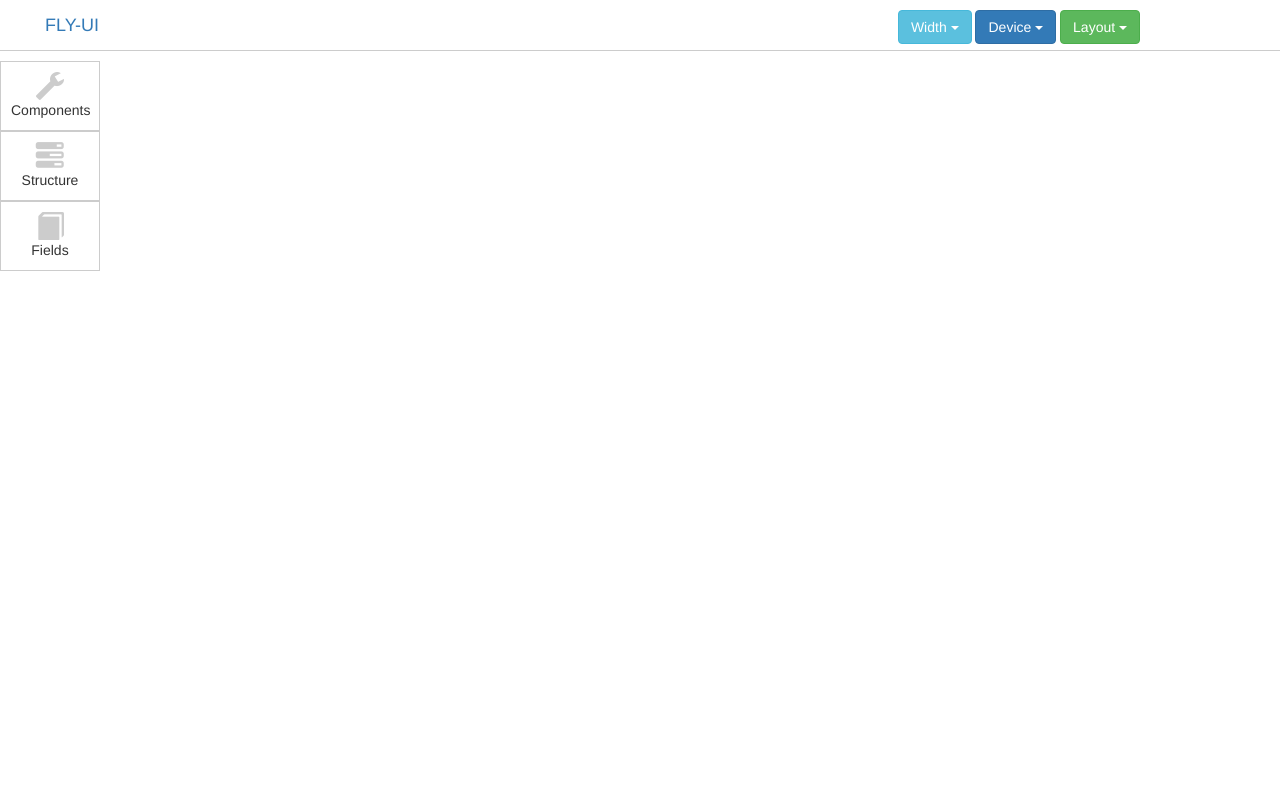
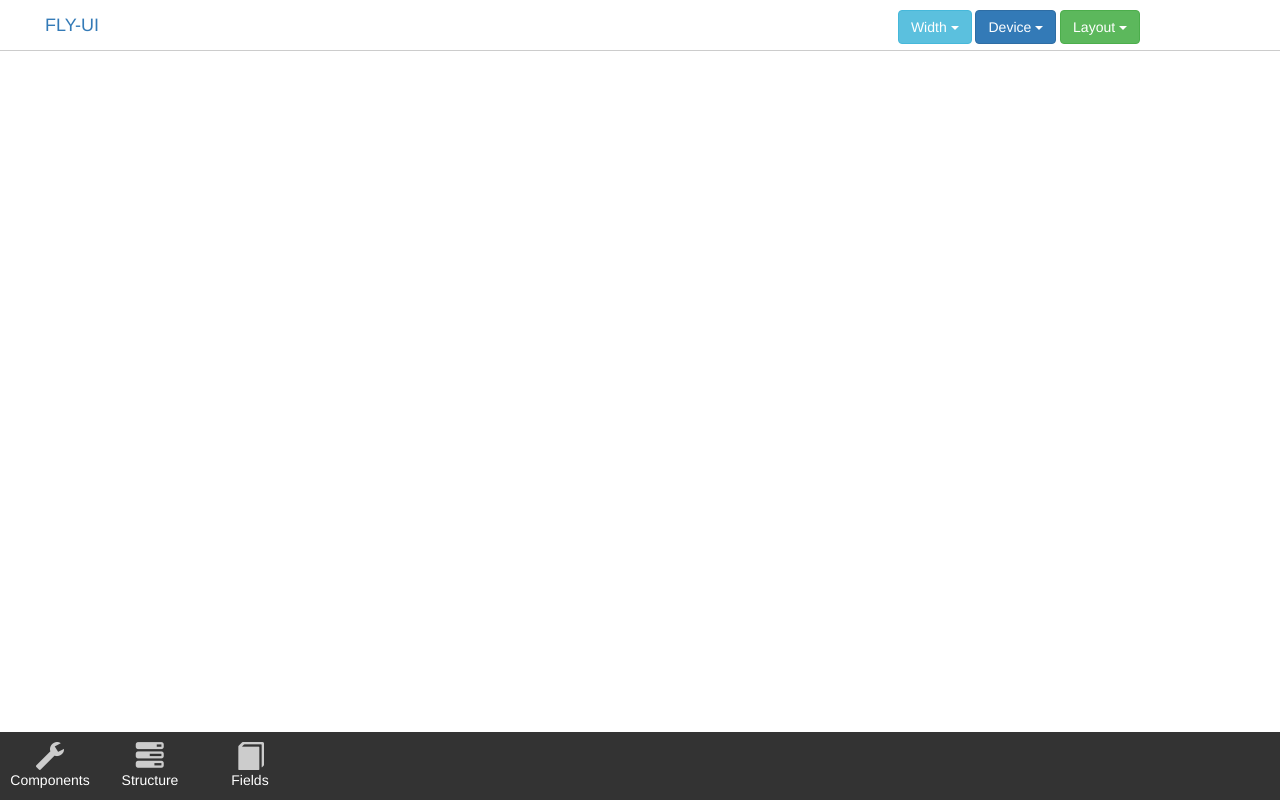
Before and after one commit to muthuvijay/fly-ui, a website: page app/index.html in a window 1280 px wide. Drawn offline with nearby package versions, Linux system fonts and the light colour scheme; some packages are replaced by stand-ins of ours; files that its build step writes are made by us from their sources.

Commit message:
nav component changed

```diff
--- a/Gruntfile.js
+++ b/Gruntfile.js
@@ -70,7 +70,7 @@ module.exports = function (grunt) {
     // The actual grunt server settings
     connect: {
       options: {
-        port: 9000,
+        port: 9002,
         // Change this to '0.0.0.0' to access the server from outside.
         hostname: 'localhost',
         livereload: 35729
--- a/app/scripts/controllers/main.js
+++ b/app/scripts/controllers/main.js
@@ -16,7 +16,7 @@ angular.module('genUiApp')
             defaultWidth : '100%',
             defaultDevice : 'col-sm-',
             defaultLayout : '12'
-        }
+        };
 
         //initialize
         function _init(){
@@ -25,7 +25,7 @@ angular.module('genUiApp')
                 width : $this.config.defaultWidth,
                 layout : $this.config.defaultLayout,
                 device : $this.config.defaultDevice
-            }
+            };
 
             $this.rowCount = [];
             $this.colCount = [];
@@ -41,7 +41,7 @@ angular.module('genUiApp')
             var $layoutRatio = angular.element(e.target).attr('data-mode');
 
             console.log($layoutRatio);
-            var $ratios = ($layoutRatio.indexOf(',') != -1)?$layoutRatio.split(','):[$layoutRatio];
+            var $ratios = ($layoutRatio.indexOf(',') !== -1)?$layoutRatio.split(','):[$layoutRatio];
             /*
             $ratios.map(function(item){
                 return {id:item}
@@ -52,28 +52,28 @@ angular.module('genUiApp')
 
 
             console.log($this.colCount);
-        }
+        };
 
         //add Row
         $this.getLayout = function(){
             $this.selectedLayout = $this.selected.device+$this.selected.layout;
             return $this.selectedLayout;
-        }
+        };
         //set container width
         $this.setContainerWidth = function(){
 
-        }
+        };
 
         //set device type
         $this.setDeviceSupport = function(){
 
-        }
+        };
 
         //set layout
         $this.setLayout = function(){
 
 
-        }
+        };
 
         _init();
   });
--- a/app/styles/main.css
+++ b/app/styles/main.css
@@ -51,14 +51,18 @@ body {
 
 /*side bar css*/
 .side-bar{
-    position: absolute;
-    left: 0;
+    position: fixed;
+    bottom: 0;
     z-index: 1;
-    background: #fff;
+    background: #333;
+    width:100%;
 }
 
 .side-bar ul{
     padding: 0;
+    display: flex;
+    flex-direction: row;
+    margin: 0;
 }
 
 .side-bar li {
@@ -67,9 +71,16 @@ body {
 
 .side-bar .nav-comp{
     width: 100px;
-    border:1px solid #ccc;
     padding: 10px;
     text-align: center;
+    color:#fff;
+    display: block;
+    text-decoration: none;
+    cursor: pointer;
+}
+
+.side-bar .nav-comp:hover{
+    color: aqua;
 }
 
 .side-bar .nav-comp i{
--- a/app/views/main.html
+++ b/app/views/main.html
@@ -1,5 +1,5 @@
 <div ng-include="'views/nav.html'" />
-<section class="layout-container width-fixed">
+<section class="layout-container width-fluid">
 
 <div class="row border1" role="row" ng-repeat="row in layout.rowCount track by $index">
     <div ng-repeat="col in layout.colCount[$index] track by $index" class="col-sm-{{col}} border1" role="col">
--- a/app/views/nav.html
+++ b/app/views/nav.html
@@ -47,22 +47,22 @@
 <section class="side-bar">
 <ul>
     <li>
-        <div class="nav-comp">
+        <a class="nav-comp">
             <i class="glyphicon glyphicon-wrench"></i>
             <span>Components</span>
-        </div>
+        </a>
     </li>
     <li>
-        <div class="nav-comp">
+        <a class="nav-comp">
             <i class="glyphicon glyphicon-tasks"></i>
             <span>Structure</span>
-        </div>
+        </a>
     </li>
     <li>
-        <div class="nav-comp">
+        <a class="nav-comp">
             <i class="glyphicon glyphicon-book"></i>
             <span>Fields</span>
-        </div>
+        </a>
     </li>
 </ul>
 
```
Also changed, not shown: 1 other file.
